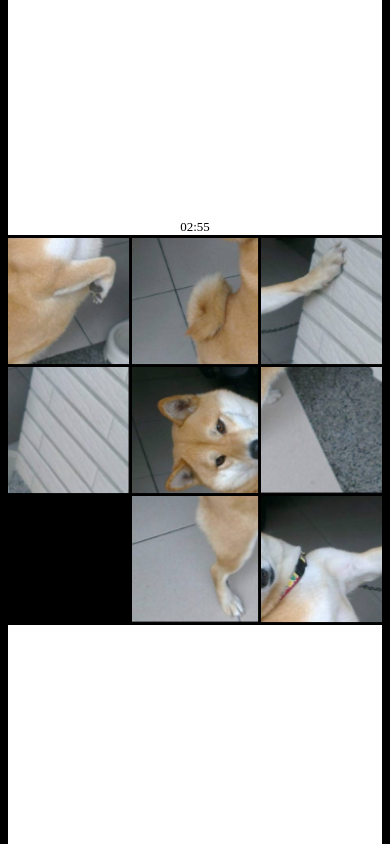
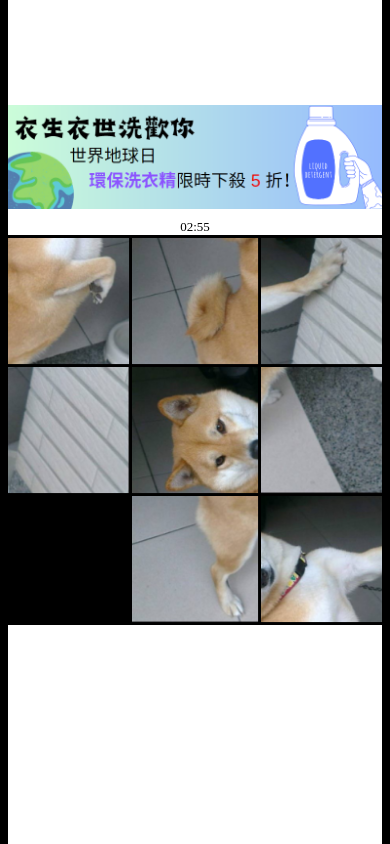
Before and after one commit to CynthiaZhiYun/CynthiaZhiYun.github.io, a plain HTML site: page 404.html in a window 390 px wide. Drawn offline with Linux system fonts and the light colour scheme.

Commit message:
Update index.css

```diff
--- a/index.css
+++ b/index.css
@@ -57,7 +57,7 @@ canvas {
     }
 
     .image {
-        background-image: url("./image/ad.jpg");
+        background-image: url("./image/ad.png");
         background-size:100% auto;
         background-repeat: no-repeat;
         background-position: center bottom  ;
```
